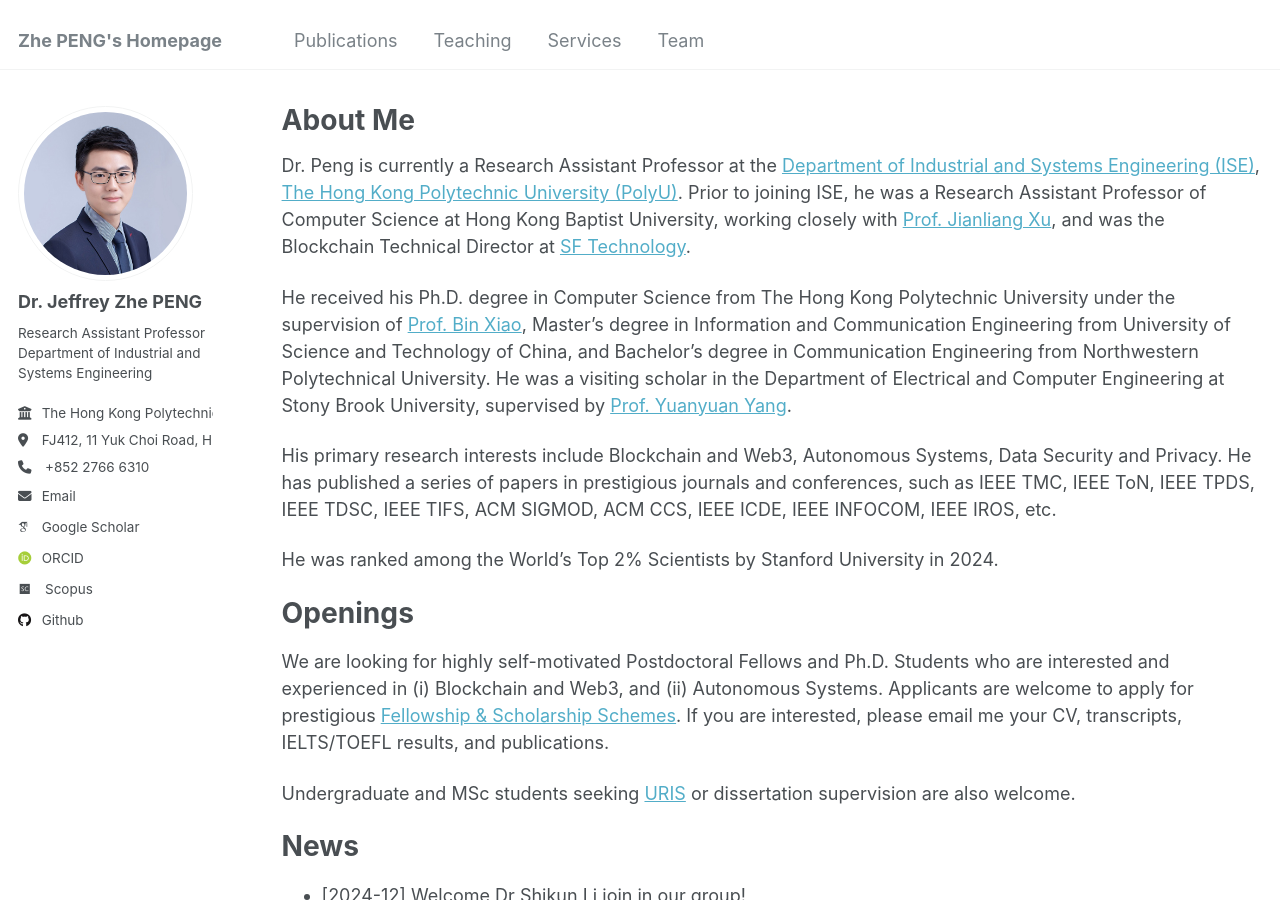
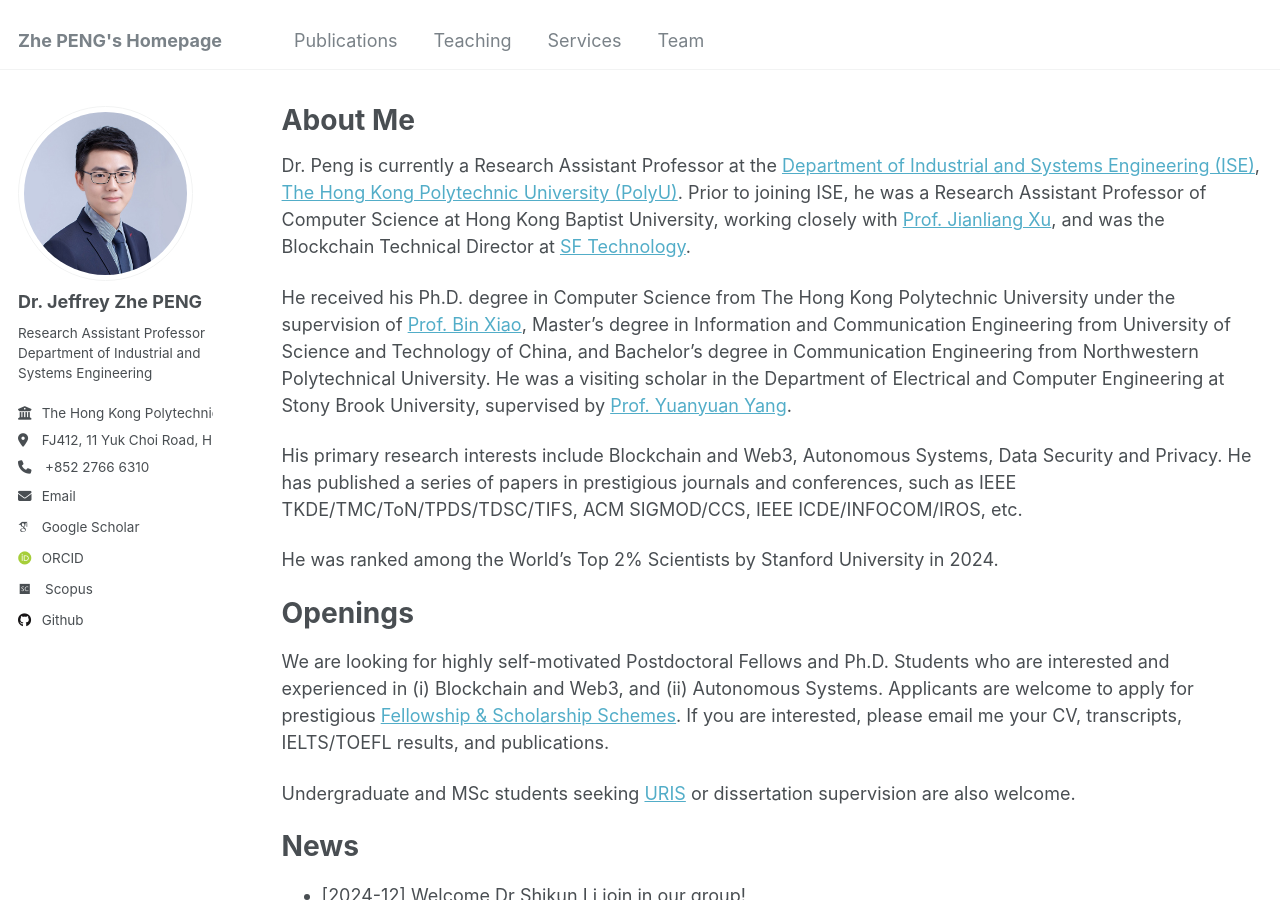
Before and after one commit to PENG-Zhe/peng-zhe.github.io, a Jekyll site: the page built from _pages/about.md, in a window 1280 px wide and 900 px high. Built offline with Jekyll 4.4.1, drawn with Linux system fonts in a browser that asks for light colours; some web fonts are replaced.

Commit message:
Update about.md

```diff
--- a/_pages/about.md
+++ b/_pages/about.md
@@ -12,7 +12,7 @@ Dr. Peng is currently a Research Assistant Professor at the [Department of Indus
 
 He received his Ph.D. degree in Computer Science from The Hong Kong Polytechnic University under the supervision of [Prof. Bin Xiao](https://www4.comp.polyu.edu.hk/~csbxiao/){:target="_blank"}, Master’s degree in Information and Communication Engineering from University of Science and Technology of China, and Bachelor’s degree in Communication Engineering from Northwestern Polytechnical University. He was a visiting scholar in the Department of Electrical and Computer Engineering at Stony Brook University, supervised by [Prof. Yuanyuan Yang](https://www.ece.stonybrook.edu/~yang/){:target="_blank"}.
 
-His primary research interests include Blockchain and Web3, Autonomous Systems, Data Security and Privacy. He has published a series of papers in prestigious journals and conferences, such as IEEE TMC, IEEE ToN, IEEE TPDS, IEEE TDSC, IEEE TIFS, ACM SIGMOD, ACM CCS, IEEE ICDE, IEEE INFOCOM, IEEE IROS, etc.
+His primary research interests include Blockchain and Web3, Autonomous Systems, Data Security and Privacy. He has published a series of papers in prestigious journals and conferences, such as IEEE TKDE/TMC/ToN/TPDS/TDSC/TIFS, ACM SIGMOD/CCS, IEEE ICDE/INFOCOM/IROS, etc.
 
 He was ranked among the World’s Top 2% Scientists by Stanford University in 2024.
 
```
